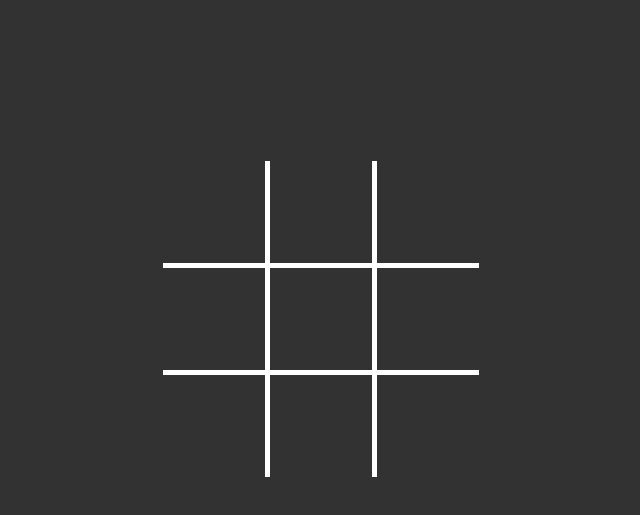
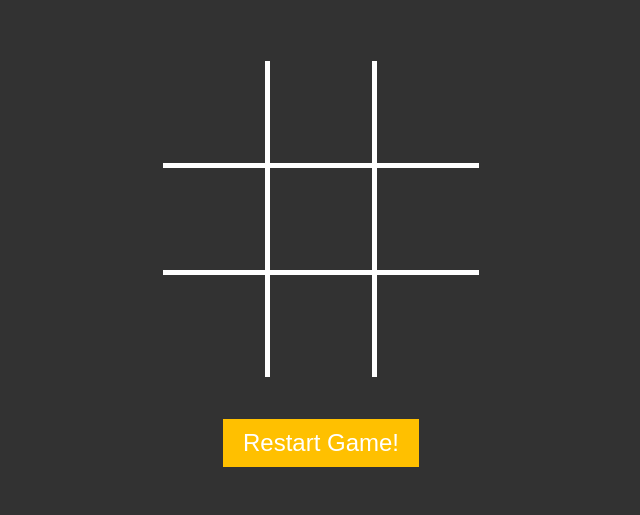
Before and after one commit to DanielSchn/tic_tac_toe, a plain HTML site: page index.html in a window 1280 px wide. Shown: the part 67-582 px from the top of the page, without its empty margins (319-959 px from the left). Drawn offline with Linux system fonts and the light colour scheme.

Commit message:
restart function + button

```diff
--- a/index.html
+++ b/index.html
@@ -1,17 +1,27 @@
 <!DOCTYPE html>
 <html lang="en">
+
 <head>
     <meta charset="UTF-8">
     <meta name="viewport" content="width=device-width, initial-scale=1.0">
     <title>Tic Tac Toe</title>
     <link rel="stylesheet" href="style.css">
 </head>
+
 <body onload="init()">
 
     <h1>TIC TAC TOE</h1>
 
     <div id="content"></div>
 
+    <div class="buttonFlex">
+        <button class="button" onclick="restartGame()">Restart Game!</button>
+    </div>
+
+
+
+
     <script src="script.js"></script>
 </body>
+
 </html>
--- a/script.js
+++ b/script.js
@@ -41,13 +41,11 @@ function checkGameEnd() {
             return true;
         }
     }
-
     // Überprüfen, ob es ein Unentschieden gibt
     if (!fields.includes(null)) {
         // Das Spiel endet unentschieden
         return true;
     }
-
     return false;
 }
 
@@ -163,4 +161,25 @@ function drawWinningLine(combination) {
     line.style.transform = `rotate(${lineAngle}rad)`;
     line.style.transformOrigin = `top left`;
     document.getElementById('content').appendChild(line);
+
+    const tdElements = document.querySelectorAll('td');
+    for (const td of tdElements) {
+        td.removeAttribute('onclick');
+    }
 }
+
+
+function restartGame() {
+    fields = [
+        null,
+        null,
+        null,
+        null,
+        null,
+        null,
+        null,
+        null,
+        null
+    ];
+    render();
+}
--- a/style.css
+++ b/style.css
@@ -9,7 +9,8 @@ body {
     display: flex;
     justify-content: center;
     align-items: center;
-    height: 75vh;
+    min-height: 50vh;
+    max-height: 70vh;
     position: relative;
 }
 
@@ -29,7 +30,6 @@ table {
     height: 100px;
     width: 100px;
     text-align: center;
-    font-size: 56px;
     font-weight: bold;
     cursor: pointer;
   }
@@ -66,3 +66,25 @@ table {
     transform-origin: 0 0;
     pointer-events: none; /* Verhindert, dass Klicks auf die Linie reagieren */
 }
+
+.buttonFlex {
+  display: flex;
+  justify-content: center;
+  align-items: center;
+}
+
+.button {
+  font-size: 24px;
+  background-color: #FFC000; /* Hintergrundfarbe */
+  color: #fff; /* Schriftfarbe */
+  border: none; /* Entferne die Standard-Rahmenlinie des Buttons */
+  padding: 10px 20px; /* Innenabstand */
+  cursor: pointer; /* Zeige die Hand-Cursor auf Hover an */
+
+  /* Dezenten Hover-Effekt hinzufügen */
+  transition: background-color 0.3s;
+}
+
+.button:hover {
+  background-color: #00B0EF; /* Neue Hintergrundfarbe beim Hover */
+}
```
